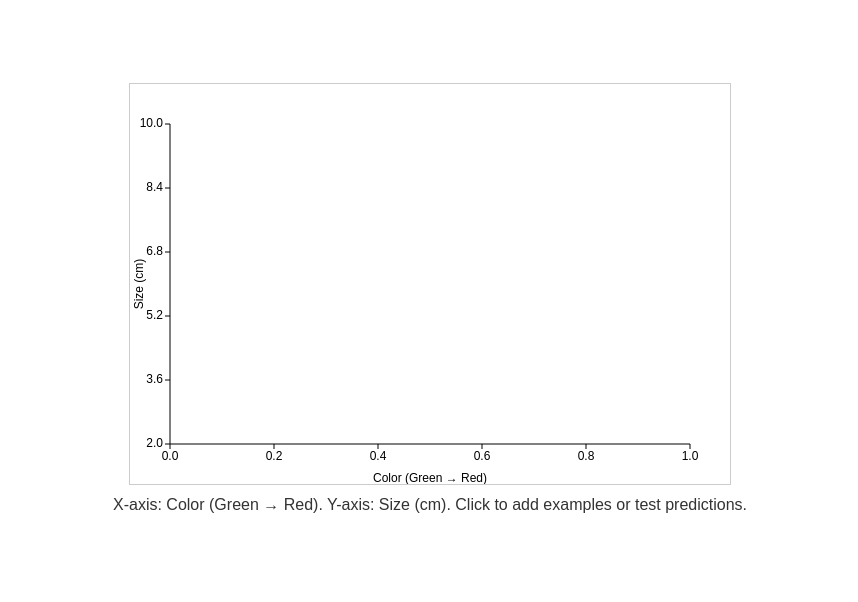
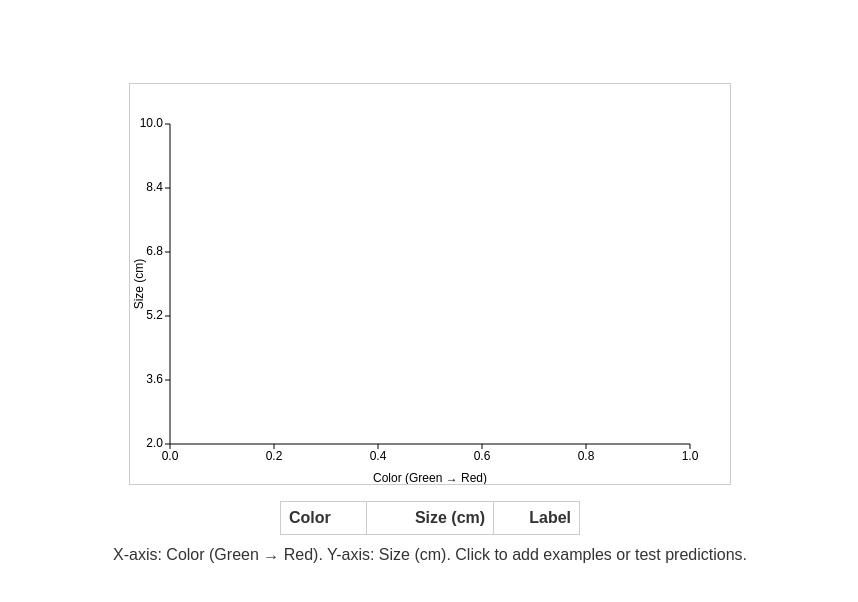
Before and after one commit to cehrett/ml_demos, a plain HTML site: page demos/demo2/index.html in a window 1280 px wide. Shown: the part 128-730 px from the top of the page, without its empty margins (210-1068 px from the left). Drawn offline with Linux system fonts and the light colour scheme.

Commit message:
Add data table to tomato classifier

```diff
--- a/demos/demo2/index.html
+++ b/demos/demo2/index.html
@@ -25,6 +25,12 @@
   <p id="equation" aria-live="polite"></p>
   <p id="prediction" aria-live="polite"></p>
   <canvas id="plot" width="600" height="400"></canvas>
+  <table id="data-table">
+    <thead>
+      <tr><th>Color</th><th>Size (cm)</th><th>Label</th></tr>
+    </thead>
+    <tbody></tbody>
+  </table>
   <p class="hint">X-axis: Color (Green → Red). Y-axis: Size (cm). Click to add examples or test predictions.</p>
   <script src="script.js"></script>
 </body>
--- a/demos/demo2/script.js
+++ b/demos/demo2/script.js
@@ -18,6 +18,7 @@ let data = []; // {x, y, label}
 let model = null;
 let predictedPoint = null;
 const equationOutput = document.getElementById('equation');
+const tableBody = document.querySelector('#data-table tbody');
 
 function currentMode() {
   return document.querySelector('input[name="mode"]:checked').value;
@@ -37,6 +38,12 @@ function dataToCanvasX(x) {
 
 function dataToCanvasY(y) {
   return margin + (yMax - y) / (yMax - yMin) * (height - 2 * margin);
+}
+
+function addTableRow(x, y, label) {
+  const tr = document.createElement('tr');
+  tr.innerHTML = `<td>${x.toFixed(2)}</td><td>${y.toFixed(2)}</td><td>${label}</td>`;
+  tableBody.appendChild(tr);
 }
 
 function drawAxes() {
@@ -169,6 +176,7 @@ canvas.addEventListener('click', (e) => {
     document.getElementById('prediction').textContent = `Prediction: ${predictedPoint.label} (${Math.round(predictedPoint.prob*100)}% ripe)`;
   } else {
     data.push({x, y, label: mode});
+    addTableRow(x, y, mode);
     predictedPoint = null;
     document.getElementById('prediction').textContent = '';
     updateModel();
@@ -181,6 +189,7 @@ document.getElementById('reset-btn').addEventListener('click', () => {
   data = [];
   model = null;
   predictedPoint = null;
+  tableBody.innerHTML = '';
   document.getElementById('prediction').textContent = '';
   equationOutput.textContent = '';
   draw();
--- a/demos/demo2/style.css
+++ b/demos/demo2/style.css
@@ -49,3 +49,22 @@ label {
   text-align: center;
   margin-top: 0.5em;
 }
+
+table {
+  margin: 1em auto 0;
+  border-collapse: collapse;
+  width: 300px;
+}
+
+table, th, td {
+  border: 1px solid #ccc;
+}
+
+th, td {
+  padding: 0.25em 0.5em;
+  text-align: right;
+}
+
+th:first-child, td:first-child {
+  text-align: left;
+}
```
